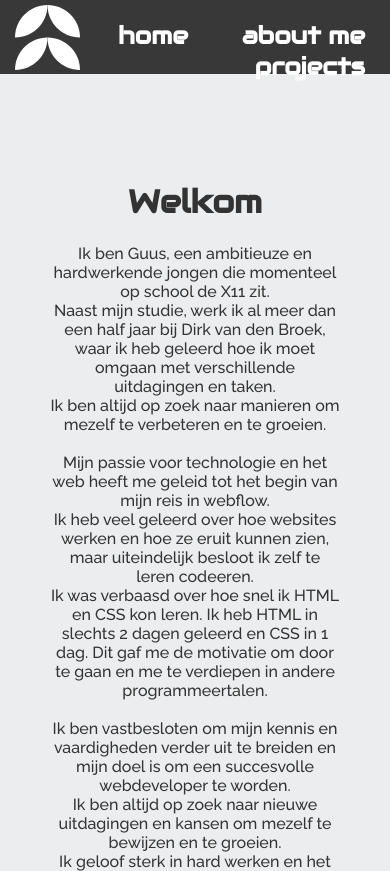
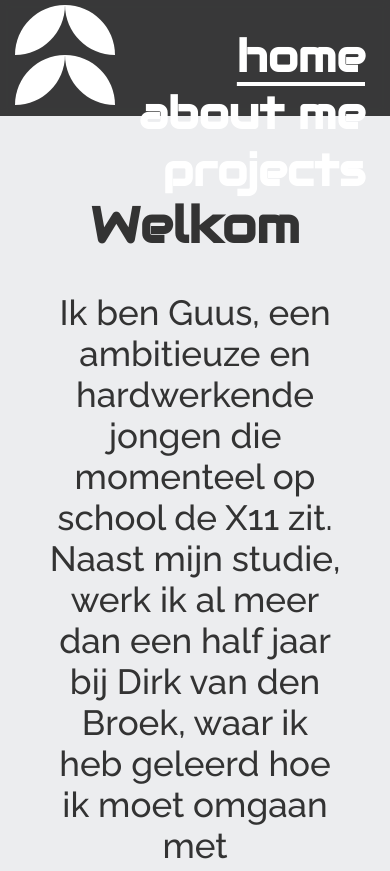
Before and after one commit to Guuslab/guuslab, a plain HTML site: page index.html in a window 390 px wide. Shown: the top 871 px of the page. Drawn offline with Linux system fonts and the light colour scheme.

Commit message:
mobile support needs updates

```diff
--- a/css/main.css
+++ b/css/main.css
@@ -7,12 +7,13 @@ font-family: 'Raleway', sans-serif;
 */
 
 
-
+/*body--------------------------------------------------------------------------------*/
 body {
        margin: 0px;
        background-color: #ecedef;
 }
 
+/*text and font-----------------------------------------------------------------------*/
 a {
        font-family: Varela Round;
 }
@@ -28,6 +29,54 @@ a {
        text-decoration:none;
        color: #333; }
 
+.link{
+       text-decoration:none;
+       color: #ffffff;
+       margin: 0px 25px 0px 25px;
+       font-weight: 700;
+       text-align: center;
+}
+
+.linkon{
+       color: #ffffff;
+       margin: 0px 25px 0px 25px;
+       font-weight: 700;
+       text-align: center;
+       text-decoration: underline;
+       text-underline-offset: 10px;
+}
+
+.textr {
+       text-align: right;
+}
+
+.textl {
+       text-align: left;
+}
+
+.textc {
+       text-align: center;
+}
+
+.title {
+       font-size: 35px;
+}
+@media (max-width: 1080px) {
+       .title{
+           font-size: 50px;
+       }
+}
+
+.maintext{
+       font-size: 20px;
+}
+@media (max-width: 1080px) {
+       .maintext{
+           font-size: 35px;
+       }
+}
+
+/*navigation--------------------------------------------------------------------------*/
 .nav {
        position: fixed;
        left: 0;
@@ -38,6 +87,12 @@ a {
        z-index: 10;
        backdrop-filter: blur(5px);
        -webkit-backdrop-filter: blur(5px);
+       font-size: 175%;
+}
+@media (max-width: 1080px) {
+       .nav{
+           font-size: 275%;
+       }
 }
 
 .navdiv1 {
@@ -46,9 +101,27 @@ a {
        right: 0;
        top: 0;
        bottom: auto;
-       padding: 20px 0 0 0;
+       margin-top: 17.5px;
+}
+@media (max-width: 1080px) {
+       .navdiv1{
+             margin-top: 27.5px;
+       }
 }
 
+/*photos------------------------------------------------------------------------------*/
+.logo {
+    margin-left: 15px;
+    margin-top: 5px;
+    height: 65px;
+}
+@media (max-width: 1080px) {
+       .logo{
+             height: 100px;
+       }
+}
+
+/*posision and corner-----------------------------------------------------------------*/
 .middel {
        display: flex;
        align-items: center;
@@ -71,46 +144,32 @@ a {
     border-radius: 20px; /*round corner 20px*/
 }
 
-.logo {
-    margin-left: 15px;
-    margin-top: 5px;
-    height: 65px;
-}
-
-.link{
-       text-decoration:none;
-       color: #ffffff;
-       margin: 0px 25px 0px 25px;
-       font-weight: 700;
-       font-size: 150%;
-       text-align: center;
-}
-
-.linkon{
-       color: #ffffff;
-       margin: 0px 25px 0px 25px;
-       font-weight: 700;
-       font-size: 150%;
-       text-align: center;
-}
-
-.textr {
-       text-align: right;
-}
-
-.textl {
-       text-align: left;
-}
-
-.textc {
-       text-align: center;
-}
-
+/*efects------------------------------------------------------------------------------*/
 .neumorphism {
        border-radius: 20px;
        background: #ecedef;
        box-shadow:  16px 16px 30px #a5a6a7,
                     -16px -16px 30px #ffffff;
+}
+
+/*div or buton------------------------------------------------------------------------*/
+.project {
+       margin-top: 150px;
+       margin-left: 30%;
+       margin-right: 30%;
+       padding-top: 10px;
+       padding-bottom: 10px;
+       cursor: pointer;
+       border-radius: 20px;
+       background: #ecedef;
+       box-shadow:  16px 16px 30px #a5a6a7,
+                    -16px -16px 30px #ffffff;
+       text-align: center;
+}
+
+.project :hover {
+       transition: all;
+       transition-duration: 1s;
 }
 
 .box {
@@ -129,29 +188,3 @@ a {
        padding-bottom: 10px;
        cursor: pointer;
 }
-
-.buttonpro {
-       padding: 10%;
-       border: 20%;
-       border-radius: 20%;
-       border-color: #a5a6a7;
-}
-
-.project {
-       margin-top: 150px;
-       margin-left: 30%;
-       margin-right: 30%;
-       padding-top: 10px;
-       padding-bottom: 10px;
-       cursor: pointer;
-       border-radius: 20px;
-       background: #ecedef;
-       box-shadow:  16px 16px 30px #a5a6a7,
-                    -16px -16px 30px #ffffff;
-       text-align: center;
-}
-
-.project :hover {
-       transition: all;
-       transition-duration: 1s;
-}
--- a/index.html
+++ b/index.html
@@ -22,8 +22,8 @@
 
 <!--content-->
 <div class="box">
-<h1 class="textc fontb">Welkom</h1>
-<p class="textc fonts" style="padding-left: 10px; padding-right: 10px;">Ik ben Guus, een ambitieuze en hardwerkende jongen die momenteel op school de X11 zit.<br>Naast mijn studie, werk ik al meer dan een half jaar bij Dirk van den Broek, waar ik heb geleerd hoe ik moet omgaan met verschillende uitdagingen en taken.<br>Ik ben altijd op zoek naar manieren om mezelf te verbeteren en te groeien.
+<h1 class="textc fontb title">Welkom</h1>
+<p class="textc fonts maintext" style="padding-left: 10px; padding-right: 10px;">Ik ben Guus, een ambitieuze en hardwerkende jongen die momenteel op school de X11 zit.<br>Naast mijn studie, werk ik al meer dan een half jaar bij Dirk van den Broek, waar ik heb geleerd hoe ik moet omgaan met verschillende uitdagingen en taken.<br>Ik ben altijd op zoek naar manieren om mezelf te verbeteren en te groeien.
        <br><br>
        Mijn passie voor technologie en het web heeft me geleid tot het begin van mijn reis in webflow.<br>Ik heb veel geleerd over hoe websites werken en hoe ze eruit kunnen zien, maar uiteindelijk besloot ik zelf te leren codeeren.<br>Ik was verbaasd over hoe snel ik HTML en CSS kon leren. Ik heb HTML in slechts 2 dagen geleerd en CSS in 1 dag. Dit gaf me de motivatie om door te gaan en me te verdiepen in andere programmeertalen.
        <br><br>
```
